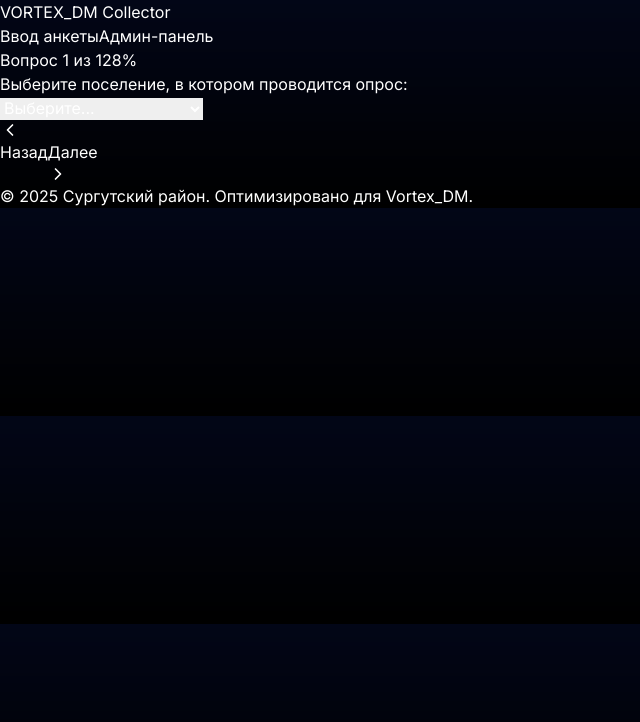
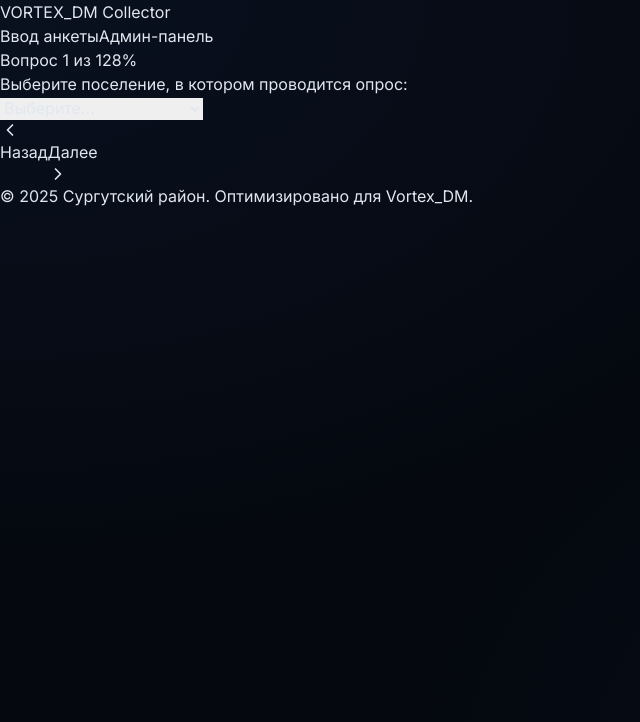
Before and after one commit to johnmausr-lang/vortex-data-collector, a Next.js app: page / in a window 1280 px wide. Shown: the top 722 px of the page, without its empty margins (0-640 px from the left). Built offline with nearby package versions, Linux system fonts and the light colour scheme.

Commit message:
Update globals.css

```diff
--- a/app/globals.css
+++ b/app/globals.css
@@ -3,32 +3,31 @@
 @tailwind utilities;
 
 :root {
-  --foreground-rgb: 255, 255, 255;
-  --background-start-rgb: 2, 6, 23;
-  --background-end-rgb: 0, 0, 0;
+  --background: 222 47% 4%;
+  --foreground: 213 31% 91%;
+  --card: 222 47% 6%;
+  --primary: 217 91% 60%;
 }
 
 body {
-  color: rgb(var(--foreground-rgb));
-  background: linear-gradient(
-      to bottom,
-      transparent,
-      rgb(var(--background-end-rgb))
-    )
-    rgb(var(--background-start-rgb));
+  background-color: hsl(var(--background));
+  color: hsl(var(--foreground));
+  background-image:
+    radial-gradient(at 0% 0%, hsla(217, 91%, 60%, 0.07) 0px, transparent 50%),
+    radial-gradient(at 100% 100%, hsla(217, 91%, 60%, 0.05) 0px, transparent 50%);
+  min-height: 100vh;
 }
 
-/* Кастомный скроллбар для эстетики 2025 */
-::-webkit-scrollbar {
-  width: 8px;
+@layer components {
+  .glass-card {
+    @apply bg-slate-900/40 backdrop-blur-xl border border-white/5 shadow-[0_8px_32px_0_rgba(0,0,0,0.3)];
+  }
+
+  .premium-button {
+    @apply relative overflow-hidden bg-blue-600 hover:bg-blue-500 text-white transition-all duration-300 shadow-[0_0_20px_rgba(37,99,235,0.3)] hover:shadow-[0_0_30px_rgba(37,99,235,0.5)] active:scale-95;
+  }
+
+  .input-field {
+    @apply bg-slate-950/50 border border-slate-800 rounded-2xl focus:border-blue-500/50 focus:ring-4 focus:ring-blue-500/10 transition-all outline-none;
+  }
 }
-::-webkit-scrollbar-track {
-  background: #020617;
-}
-::-webkit-scrollbar-thumb {
-  background: #1e293b;
-  border-radius: 10px;
-}
-::-webkit-scrollbar-thumb:hover {
-  background: #334155;
-}
```
